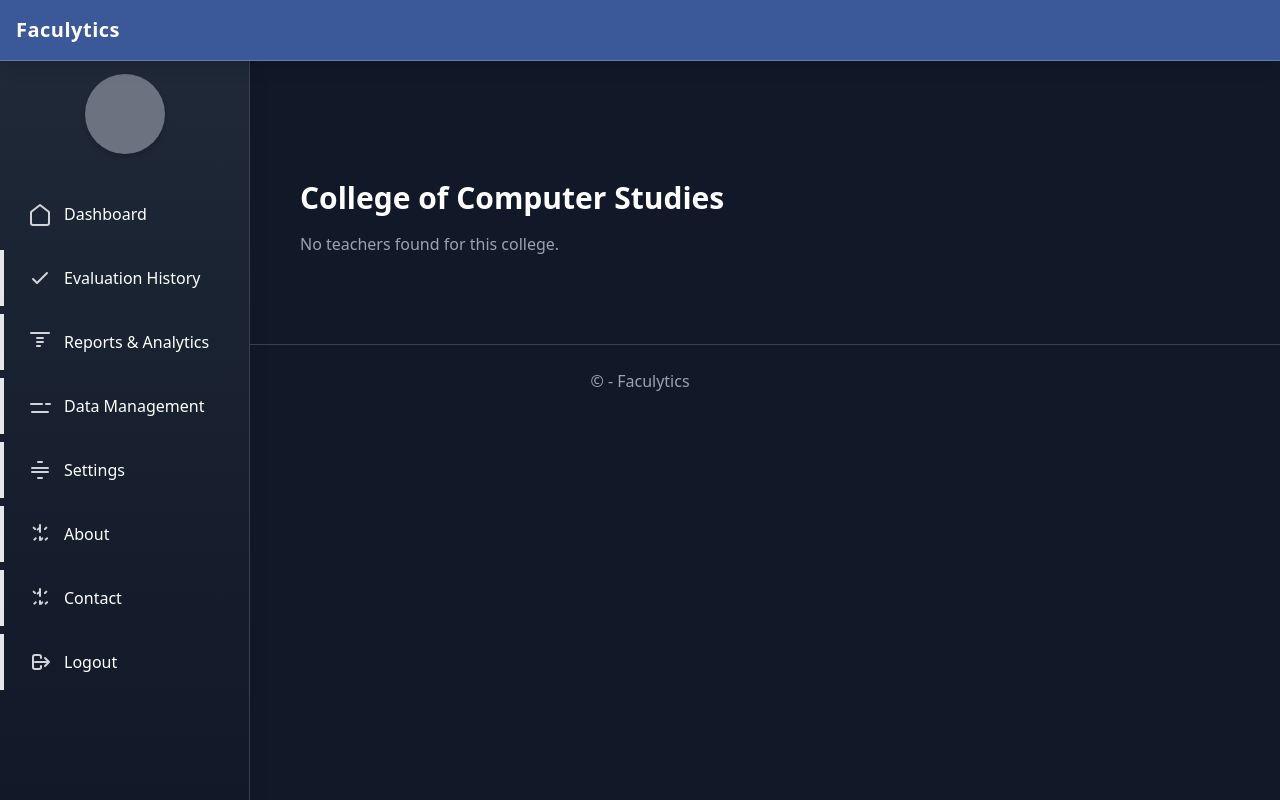
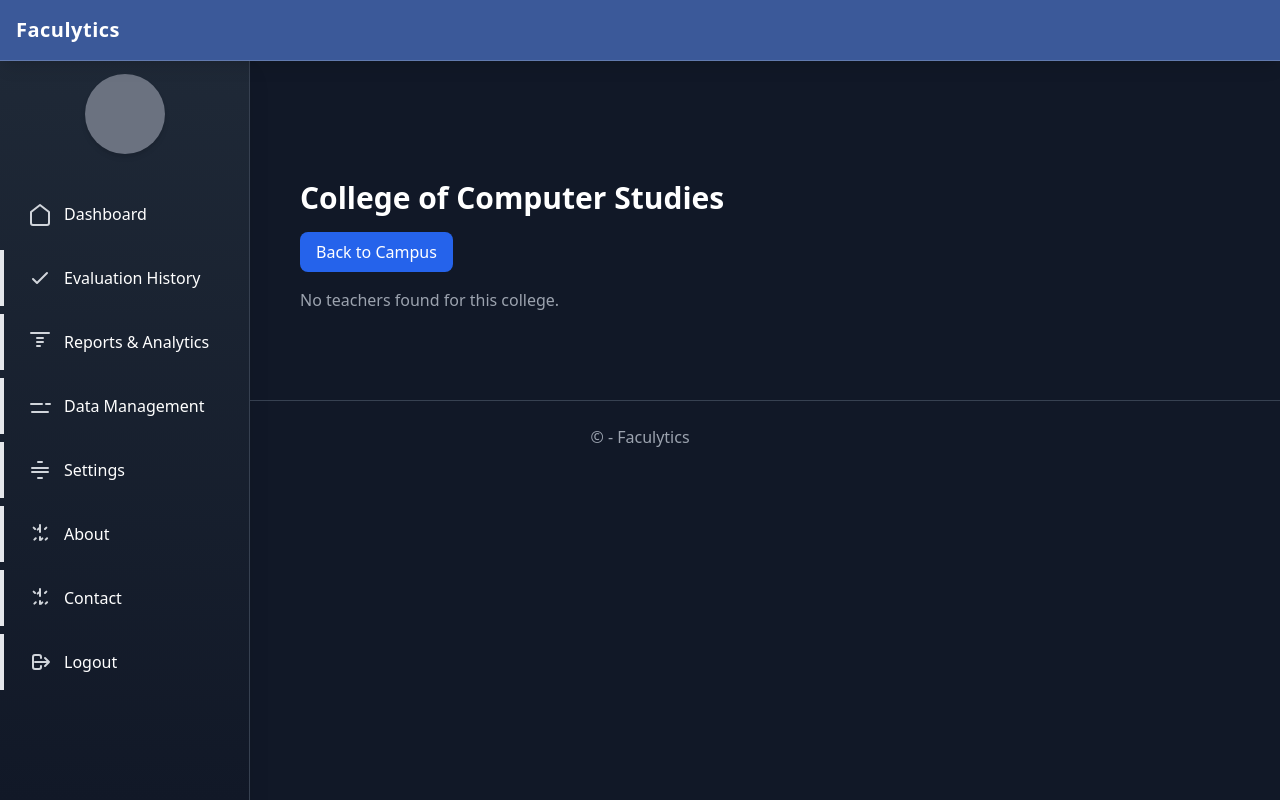
Before and after one commit to SamX822/Faculytics, a Flask app: page /ccs?campus=ucb in a window 1280 px wide. Run offline with Flask 3, Linux system fonts and the light colour scheme; parts of the project's set-up code (start-up, migrations or seed data) failed here and were passed over; some libraries are stand-ins or nearby versions.

Commit message:
- fixed userType condition - added return to campus button

```diff
--- a/Faculytics/Faculytics/templates/colleges/cas.html
+++ b/Faculytics/Faculytics/templates/colleges/cas.html
@@ -20,7 +20,7 @@
             {% for teacher in teachers %}
             <div class="bg-gray-700 p-4 rounded-lg flex flex-col items-center transition hover:bg-gray-600
                 {% if user.userType == 'admin' %} cursor-pointer {% endif %}"
-                 {% if user.userType= ='admin' %}
+                 {% if user.userType =='admin' %}
                  onclick="confirmDeleteTeacher({{ teacher.id }})"
                  {% endif %}>
                 <!-- Circular Profile Picture Placeholder -->
--- a/Faculytics/Faculytics/templates/colleges/ccs.html
+++ b/Faculytics/Faculytics/templates/colleges/ccs.html
@@ -7,6 +7,11 @@
     {% include "sidebar.html" %}
     <main class="ml-[260px] p-6 mt-[60px] text-gray-300">
         <h2 class="text-3xl font-bold text-white mb-4">College of Computer Studies</h2>
+
+        <!-- Back to Campus button -->
+        <a href="{{ url_for('ucm') }}" class="mb-4 inline-block px-4 py-2 bg-blue-600 hover:bg-blue-700 rounded-lg text-white">
+            Back to Campus
+        </a>
 
         <!-- Teacher Cards Grid -->
         <div class="grid grid-cols-2 gap-6">
```
Also changed, not shown: Faculytics/Faculytics/templates/colleges/c_crim.html (+6 -1 lines), Faculytics/Faculytics/templates/colleges/c_edu.html (+6 -1 lines), Faculytics/Faculytics/templates/colleges/c_engr.html (+6 -1 lines), Faculytics/Faculytics/templates/colleges/cce.html (+6 -1 lines).
